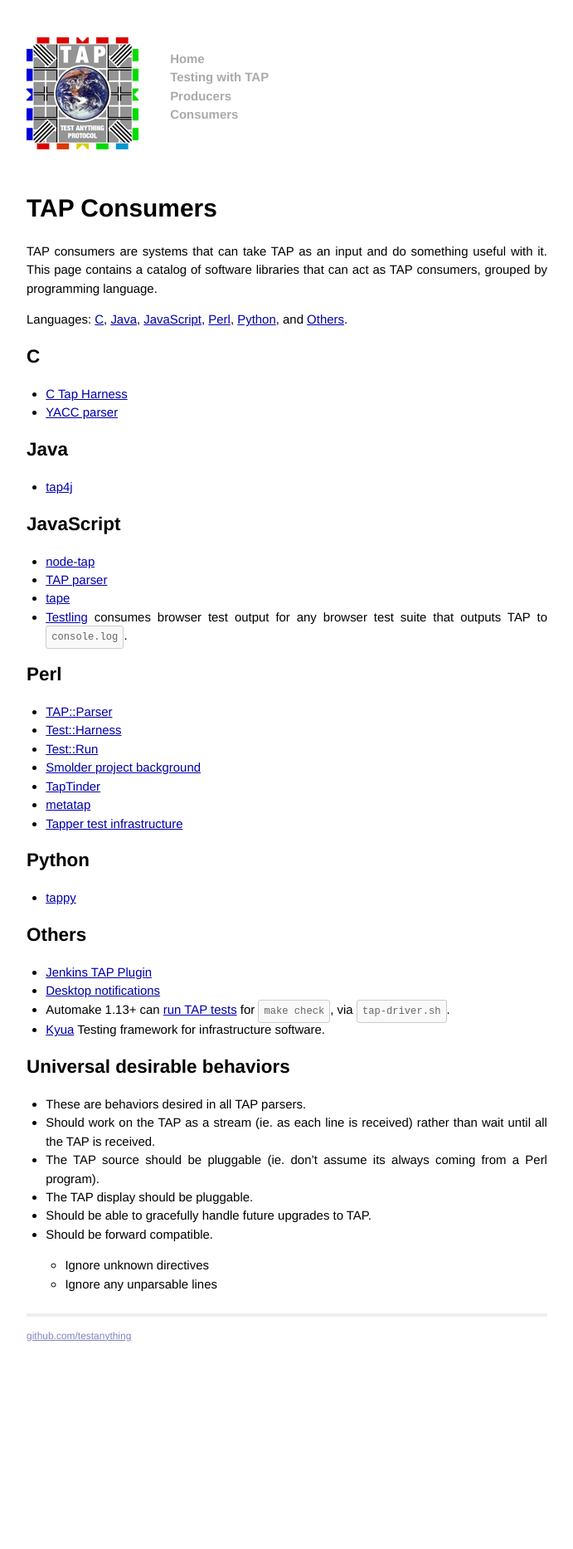
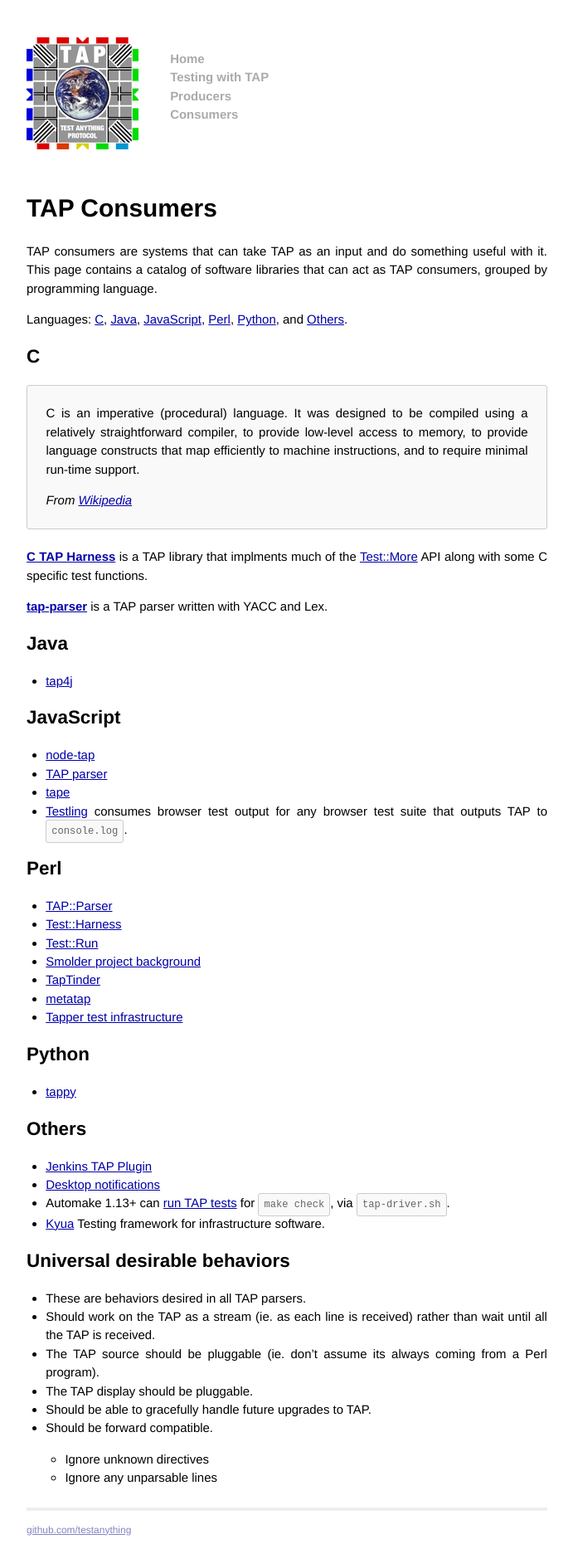
Before and after one commit to TestAnything/testanything.github.io, a Jekyll site: the page built from consumers.md, in a window 1280 px wide. Shown: the whole page at 83% size, without its empty margins (294-985 px from the left). Built offline with Jekyll 4.4.1, drawn with Linux system fonts in a browser that asks for light colours; before the commit the page ends 1633 px from its top, so only the background shows below that.

Commit message:
Update the C language consumers section.

```diff
--- a/consumers.md
+++ b/consumers.md
@@ -22,8 +22,20 @@ and
 
 ## <a id="c"></a> [C](#c)
 
-- [C Tap Harness](http://www.eyrie.org/~eagle/software/c-tap-harness/)
-- [YACC parser](https://github.com/ligurio/tap-parser)
+> C is an imperative (procedural) language. It was designed to be compiled
+> using a relatively straightforward compiler, to provide low-level access
+> to memory, to provide language constructs that map efficiently to machine
+> instructions, and to require minimal run-time support.
+>
+> *From [Wikipedia](https://en.wikipedia.org/wiki/C_%28programming_language%29)*
+
+**[C TAP Harness](http://www.eyrie.org/~eagle/software/c-tap-harness/)** is a
+TAP library that implments much of the
+[Test::More](http://perldoc.perl.org/Test/More.html) API along with some C
+specific test functions.
+
+**[tap-parser](https://github.com/ligurio/tap-parser)** is a TAP parser
+written with YACC and Lex.
 
 ## <a id="java"></a> [Java](#java)
 
```
